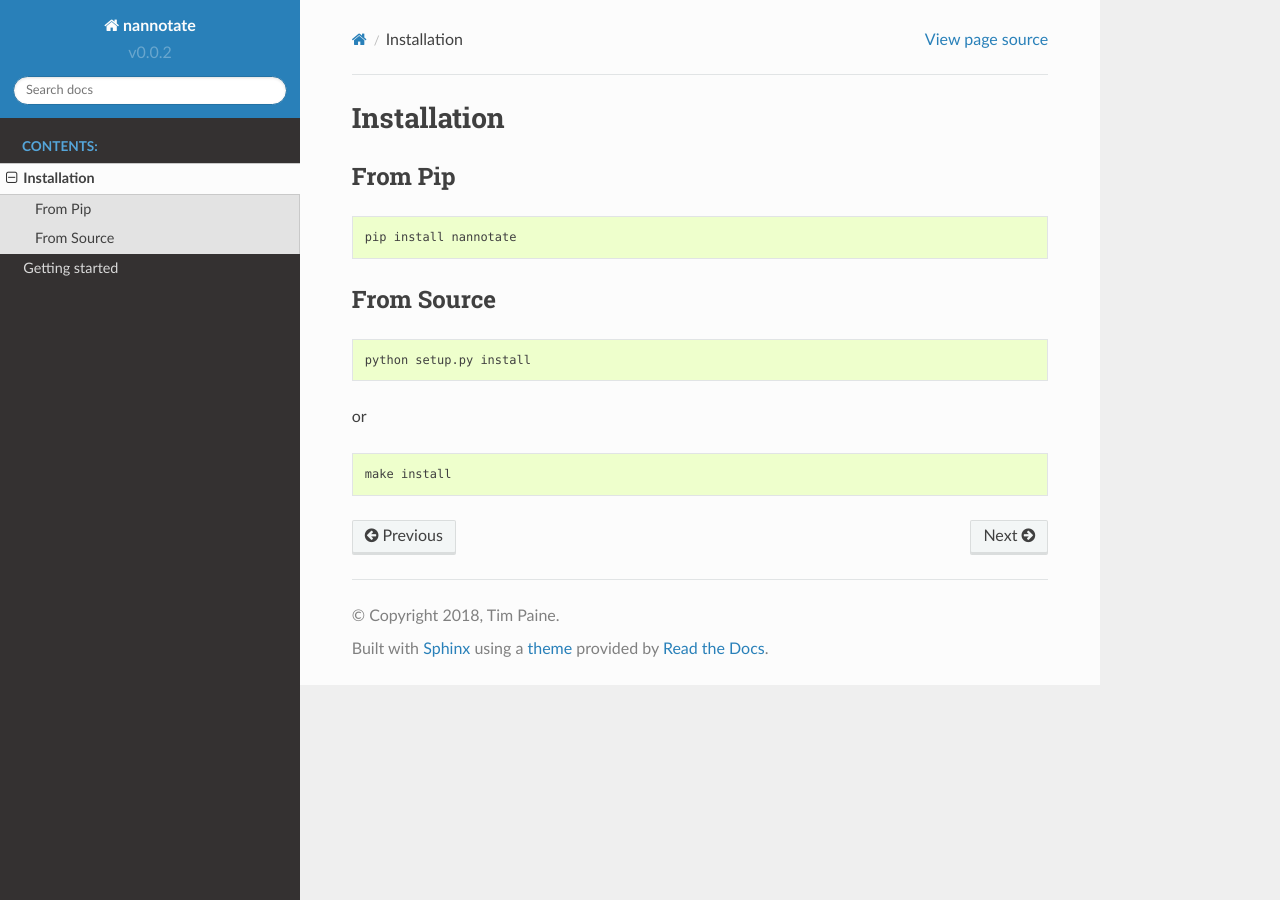
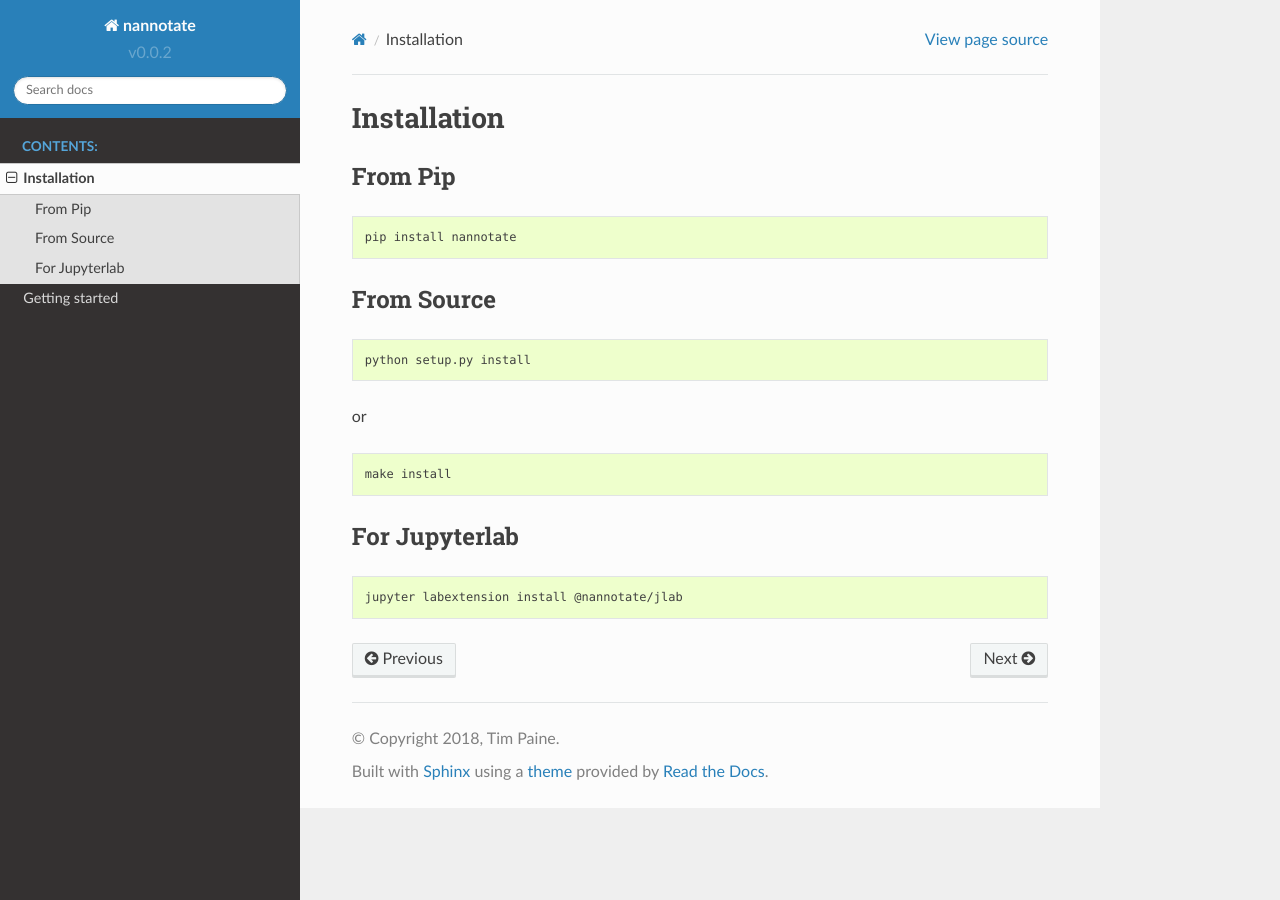
Before and after one commit to tkp-archive/nannotate, a Sphinx documentation site: the page built from docs/installation.rst, in a window 1280 px wide. Built offline with Sphinx 7.4.7 and the Read the Docs theme 2.0.0, drawn with Linux system fonts in a browser that asks for light colours; pages that are not in the unit, such as notebooks, are missing from menus.

Commit message:
update docs

```diff
--- a/docs/installation.rst
+++ b/docs/installation.rst
@@ -21,3 +21,9 @@ or
 .. code:: bash
 
     make install
+
+For Jupyterlab
+===============
+.. code:: bash
+
+    jupyter labextension install @nannotate/jlab
```
